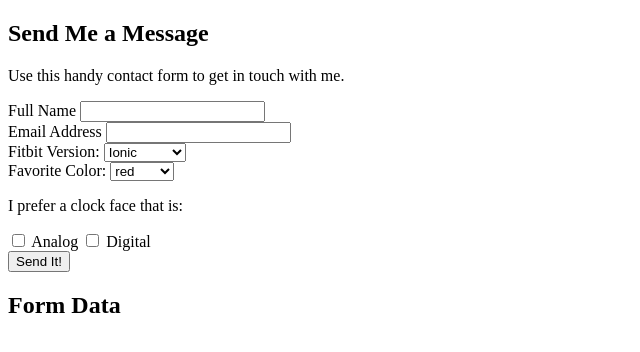
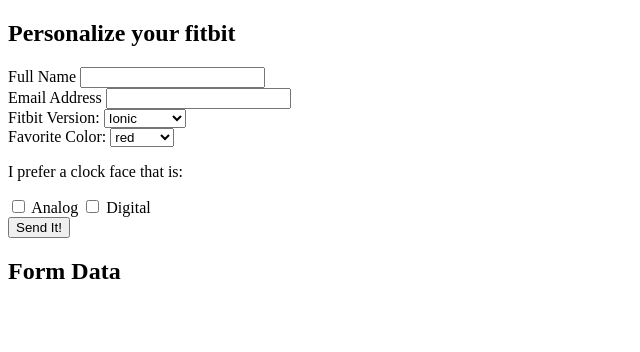
Before and after one commit to matthewdressa/Fitbit_pipeline, a plain HTML site: page index.html in a window 1280 px wide. Shown: the whole page, without its empty margins (0-640 px from the left). Drawn offline with Linux system fonts and the light colour scheme.

Commit message:
id names

```diff
--- a/index.html
+++ b/index.html
@@ -9,8 +9,7 @@
   </head>
 
   <section class="contact-form">
-    <h1>Send Me a Message</h1>
-    <p>Use this handy contact form to get in touch with me.</p>
+    <h1>Personalize your fitbit</h1>
 
     <form>
       <!-- <div class="input-group">
@@ -72,7 +71,6 @@
         <input id="clock-digital" name="clock" type="checkbox" value="Digital"/>
         <label class="inline" for="clock-digital">Digital</label>
       </div>
-      <input name="secret" type="hidden" value="1b3a9374-1a8e-434e-90ab-21aa7b9b80e7"/>
       <button type="submit">Send It!</button>
     </form>
   </section>
@@ -88,51 +86,3 @@
     <script src="assets/js/data_grab.js"></script>
 
   </body>
-
-
- <!-- <body>
-
-    <section>
-      <p>Hi there, what are  your health goals for this week</p>
-
-      <form>
-        <label for="count_goal">Step Count Goal:</label><br>
-        <input type="text" id="count_goal" name="count_goal"><br>
-
-        <label for="colors">Choose favorite color:</label>
-          <select name="colors" id="colors">
-            <option value="red">red</option>
-            <option value="orange">orange</option>
-            <option value="yellow">yellow</option>
-            <option value="green">green</option>
-            <option value="blue">blue</option>
-            <option value="indigo">indigo</option>
-            <option value="violet">violet</option>
-
-          </select><br><br>
-
-        <label for="cars">Choose Fitbit Version:</label>
-          <select name="cars" id="cars">
-            <option value="ionic">Ionic</option>
-            <option value="v">Versa</option>
-            <option value="vlite">Versa Lite</option>
-            <option value="v2">Versa 2</option>
-            <option value="v3">Versa 3</option>
-            <option value="sense">Sense</option>
-
-
-          </select><br><br>
-
-        <input type="radio" id="html" name="fav_language" value="HTML">
-        <label for="html">Digital Clock</label><br>
-        <input type="radio" id="css" name="fav_language" value="CSS">
-        <label for="css">Analog Clock</label><br>
-        <input type="submit" value="Submit">
-
-
-      </form>
-      </section>
-      <div class="results">
-        <h2>Form Data</h2>
-        <pre></pre>
-      </div> -->
```
